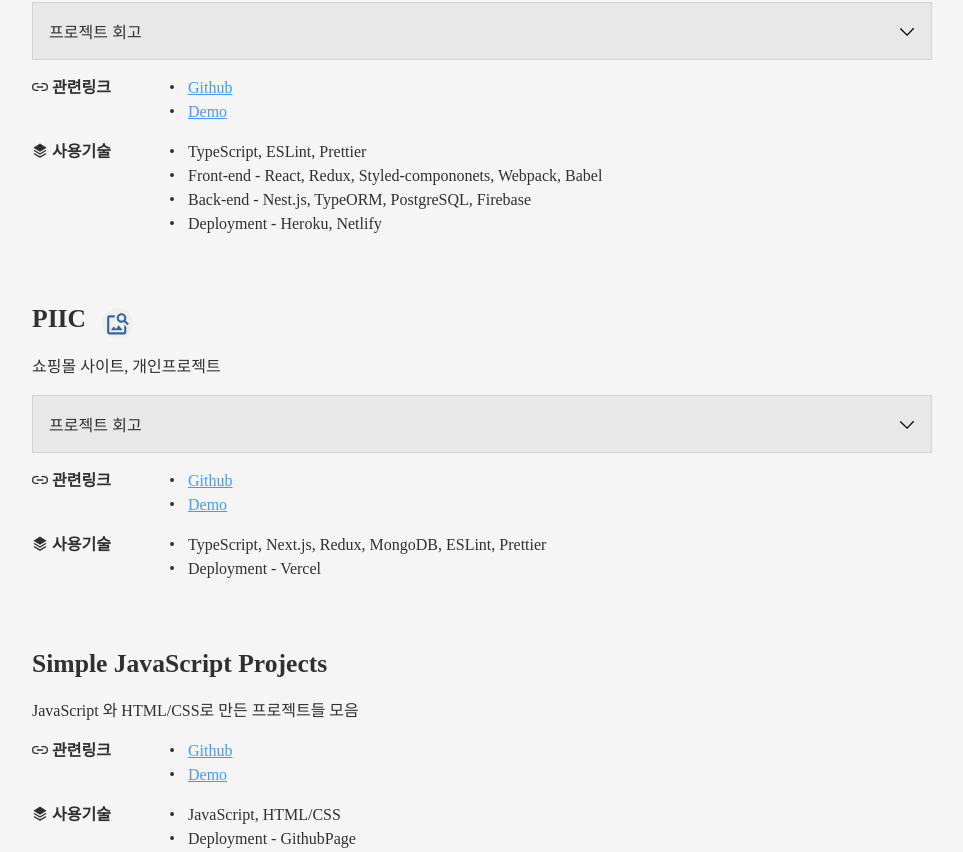
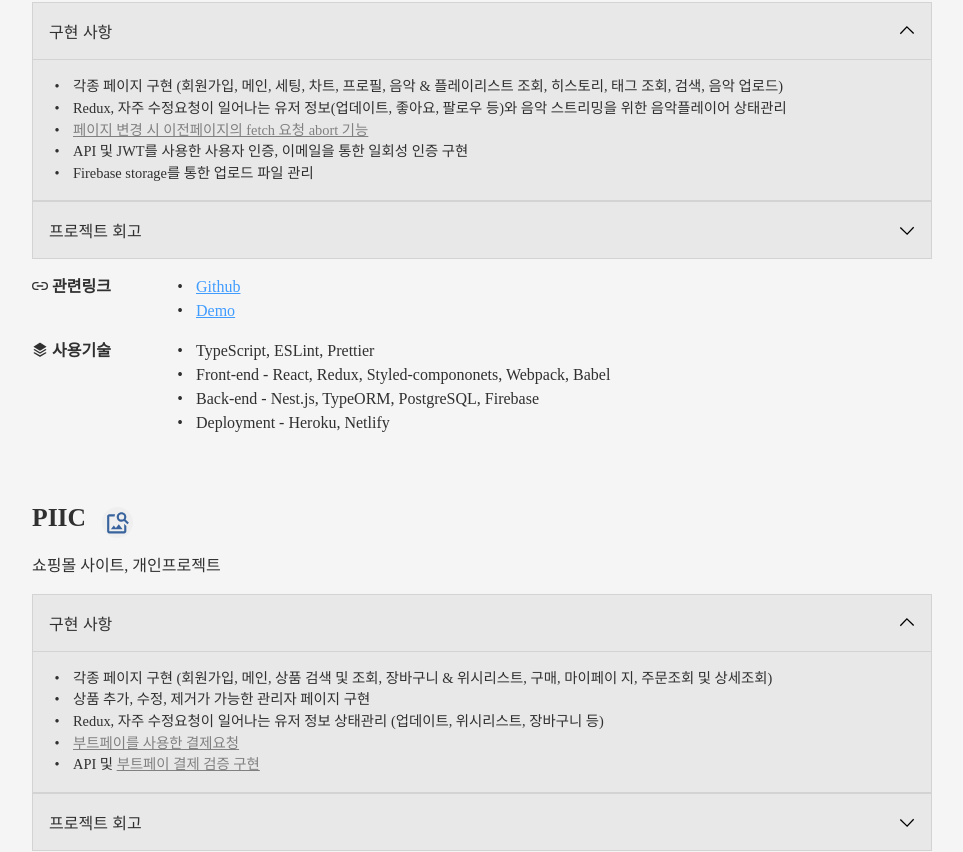
Before and after one commit to d0orHyeok/JangHyeok-profile, a React (Create React App) app: page / in a window 1280 px wide. Shown: the part 1020-1872 px from the top of the page, without its empty margins (158-1121 px from the left). Built offline with nearby package versions, Linux system fonts and the light colour scheme; a web font is replaced by a local one.

Commit message:
내용 추가 및 오타 수정

```diff
--- a/src/components/Content/Content.styled.ts
+++ b/src/components/Content/Content.styled.ts
@@ -46,7 +46,7 @@ export const BulletUl = styled.ul`
 
   & li {
     text-indent: -1rem;
-    margin-left: 1rem;
+    margin-left: 1.5rem;
 
     & > * {
       text-indent: 0;
@@ -88,8 +88,10 @@ export const Projects = styled(Section)`
       margin-bottom: 1rem;
     }
 
-    & .project-content-comment {
-      margin-bottom: 1rem;
+    & .project-content-item {
+      &:not(:last-child) {
+        margin-bottom: 1rem;
+      }
     }
   }
 `
@@ -117,3 +119,12 @@ export const PreviewButton = styled.button`
     background-color: rgba(57, 99, 157, 0.3);
   }
 `
+
+export const Link = styled.a`
+  color: gray;
+  transition: ease opacity 0.1s;
+
+  &:hover {
+    opacity: 0.6;
+  }
+`
--- a/src/components/Content/Content.tsx
+++ b/src/components/Content/Content.tsx
@@ -33,12 +33,32 @@ const Content = () => {
           </h2>
           <p className="project-desc">{`음악공유 스트리밍 사이트, 개인프로젝트`}</p>
           <div className="project-contents">
-            <Details
-              summary="프로젝트 회고"
-              className="project-content-comment"
-            >
-              {wave}
-            </Details>
+            <div className="project-content-item">
+              <Details summary="구현 사항" default={true}>
+                <S.BulletUl>
+                  <li>
+                    {`각종 페이지 구현 (회원가입, 메인, 세팅, 차트, 프로필, 음악 & 플레이리스트 조회, 히스토리, 태그 조회, 검색, 음악 업로드)`}
+                  </li>
+                  <li>
+                    {`Redux, 자주 수정요청이 일어나는 유저 정보(업데이트, 좋아요, 팔로우 등)와 음악 스트리밍을 위한 음악플레이어 상태관리`}
+                  </li>
+                  <li>
+                    <S.Link
+                      href="https://github.com/d0orHyeok/Wave/blob/master/client/src/routes/router.tsx#L26-L62"
+                      target="_blank"
+                    >
+                      페이지 변경 시 이전페이지의 fetch 요청 abort 기능
+                    </S.Link>
+                  </li>
+                  <li>
+                    API 및 JWT를 사용한 사용자 인증, 이메일을 통한 일회성 인증
+                    구현
+                  </li>
+                  <li>Firebase storage를 통한 업로드 파일 관리</li>
+                </S.BulletUl>
+              </Details>
+              <Details summary="프로젝트 회고">{wave}</Details>
+            </div>
             <ProjectLinks
               className="project-content-item"
               github="https://github.com/d0orHyeok/Wave"
@@ -67,12 +87,37 @@ const Content = () => {
           </h2>
           <p className="project-desc">{`쇼핑몰 사이트, 개인프로젝트`}</p>
           <div className="project-contents">
-            <Details
-              summary="프로젝트 회고"
-              className="project-content-comment"
-            >
-              {piic}
-            </Details>
+            <div className="project-content-item">
+              <Details summary="구현 사항" default={true}>
+                <S.BulletUl>
+                  <li>
+                    {`각종 페이지 구현 (회원가입, 메인, 상품 검색 및 조회, 장바구니 & 위시리스트, 구매, 마이페이 지, 주문조회 및 상세조회)`}
+                  </li>
+                  <li>{`상품 추가, 수정, 제거가 가능한 관리자 페이지 구현`}</li>
+                  <li>
+                    {`Redux, 자주 수정요청이 일어나는 유저 정보 상태관리 (업데이트, 위시리스트, 장바구니 등)`}
+                  </li>
+                  <li>
+                    <S.Link
+                      href="https://github.com/d0orHyeok/next-shopping/blob/master/components/OrderPage/section/Payment.jsx"
+                      target="_blank"
+                    >
+                      부트페이를 사용한 결제요청
+                    </S.Link>
+                  </li>
+                  <li>
+                    API 및{' '}
+                    <S.Link
+                      href="https://github.com/d0orHyeok/next-shopping/blob/master/pages/api/payment/validation.ts"
+                      target="_blank"
+                    >
+                      부트페이 결제 검증 구현
+                    </S.Link>
+                  </li>
+                </S.BulletUl>
+              </Details>
+              <Details summary="프로젝트 회고">{piic}</Details>
+            </div>
             <ProjectLinks
               className="project-content-item"
               github="https://github.com/d0orHyeok/next-shopping"
--- a/src/components/Content/data/comment.tsx
+++ b/src/components/Content/data/comment.tsx
@@ -1,25 +1,14 @@
-import styled from 'styled-components'
-
-const Link = styled.a`
-  color: gray;
-  transition: ease opacity 0.1s;
-
-  &:hover {
-    opacity: 0.6;
-  }
-`
+import { Link } from '../Content.styled'
 
 const wave = (
   <>
     {`배포까지 진행해본 두 번째 프로젝트입니다.
 
-TypeScript와 함께 처음으로 Babel, Webpack을 사용해 보았습니다. 기존에 사용해보지 않은 만큼 초기에 프로젝트 환경을 세팅하는데 어려움을 많이 겪기도 하였지만, 적용을 해보니 개발서버와 비교하면 로딩속도가 1.4배 정도 빨라진 것을 느낄 수 있어 Webpack에 대해서는 확실히 장점을 느낄 수 있었습니다.
+TypeScript와 함께 처음으로 Babel, Webpack을 사용해 보았습니다. 기존에 사용해보지 않은 만큼 초기에 프로젝트 환경을 세팅하는데 어려움을 많이 겪기도 하였지만, 적용을 해보니 개발서버와 비교하였을 때 로딩속도가 1.35배 가량 빨라져서 Webpack에 대해서는 확실히 장점을 느낄 수 있었습니다.
 
-본 프로젝트에서는 styled-components 또한 처음으로 사용해보았는데 확실히 다른 파일과 변수명이 겹쳐 영향을 끼치는 걱정을 안 하고 ThemeProvider로 공통적인 스타일을 사용하는 것과 props를 직접 전달하여 사용할 수 있는 부분들이 더 빠르고 편하게 개발하는 데 도움이 되었습니다. 다만 전체적인 페이지 스타일링에 있어 버튼들이나 padding, margin 등의 스타일들에도 theme을 사용하지 못한 부분이 아쉬웠습니다.
+CSS-In-JS 방식을 익히기 위해서 styled-components 사용해보았습니다. CSS-In-CSS 방식과 비교했을 때 classname이 겹쳐 다른 스타일에 영향을 주는 것에 대한 고민을 줄여주어 이전보다 빠르게 작업 할 수 있었습니다. ThemeProvider로 공통적인 스타일을 사용하는 것과 props를 직접 전달하여 사용할 수 있는 부분 또한 빠르고 편하게 개발하는 데 도움이 되었습니다.
 
-Redux state로 사용한 데이터들은 대부분 컴포넌트에 영향을 주는 유저정보와 음악플레이어의 상태를 관리하는 데 사용하였습니다.
-
-유저 인증방식은 Jwt인증 방식을 사용하여 클라이언트에서 로그인을 진행하면 access token과 refresh token을 서버로부터 받아오고 refresh token은 http-only 쿠키로 access token은 `}
+사용자 인증 방식은 Jwt인증 방식을 사용했습니다. 토큰의 저장은 Refresh token을 http-only cookie에 저장하였고 Access token은 클라이언트 쪽에 저장되었을 경우 탈취될 가능성을 피하기 위해`}
     {
       <Link
         href="https://github.com/d0orHyeok/wave-client-production/blob/master/src/api/Axios.ts#L61"
@@ -38,34 +27,23 @@ Redux state로 사용한 데이터들은 대부분 컴포넌트에 영향을 주
       </Link>
     }
     {`으로 refresh token을 사용한 access token을 재발급요청을 하여 인증상태를 유지할 수 있도록 하였습니다.
-토큰인증 방식에 대해 알아갈 수 있어 좋았지만, 복수의 access token이 발급되었을 경우와 refresh token이 탈취되었을 때 대한 방비가 부족한 것 등의 부분들은 다음에 개선해 나가고자 합니다.
+사용자 인증을 구현하며 토큰인증 방식에 대해 알아갈 수 있어 좋았습니다. 아쉬운 것으로는 복수의 access token이 발급되었을 경우와 refresh token이 탈취되었을 때 등의 문제들에대해 고민해보지 못한 부분이 아쉬웠습니다. 이러한 부분은 다음에 고민해서 프로젝트에 적용하거나 다음 프로젝트에서 적용해 개선하고자 합니다.
 
-이번 프로젝트는 TypeScript로 진행한 두 번째 프로젝트인 만큼 보다 TypeScript를 사용한 개발에 익숙해질 수 있었습니다. 그리고 개발에 숙달된 만큼 이전에 신경 쓰지 못했던 반복적으로 작성하던 코드나 컴포넌트를 줄이고 재사용성 있는 컴포넌트를 만드는 것과 파일과 코드의 양이 많은 만큼 코드분석을 위한 주석을 작성하는 부분이 중요하고 앞으로 신경 써야겠다고 생각하게 해준 프로젝트였습니다.`}
+TypeScript로 진행한 두 번째 프로젝트인 만큼 보다 TypeScript를 사용한 개발에 익숙해질 수 있었습니다. 아직도 제네릭을 다루는 부분이나 TypeScript로 미리 type을 확인할 수 있어 주석작성에 신경쓰지 못한 부분이 아쉬웠고 앞으로의 개발에서 신경써야겠다고 느끼게해준 프로젝트였습니다.`}
   </>
 )
 
 const piic = (
   <>
-    {`TypeScript와 Next.js를 처음 사용해보았던 프로젝트입니다. 주제를 쇼핑몰로 선정했던 만큼 SEO에 신경 써서 쇼핑몰정보 상품정보 등이 잘 노출되길 바랐고 그에 따라 SSR을 지원해주는 Next.js를 사용하게 되었습니다.
+    {`TypeScript를 처음으로 사용하며 type, interface 들을 정의하고 사용하는 부분이 미숙하여 초기 개발속도는 더뎠지만 조금씩 익숙해지면서 변수나 함수의 결괏값을 타입으로 편하게 확인하고 자동완성기능을 사용하면서 장점들을 느낄 수 있었습니다.
 
-TypeScript, Next.js를 사용한 개발이 처음이다 보니 아무래도 어려움을 많이 겪었던 프로젝트입니다.
+주제를 쇼핑몰로 선정했던 만큼 SEO에 신경 써서 쇼핑몰정보 상품정보 등이 잘 노출되길 바랐고 그에 따라 SSR을 지원해주는 Next.js를 사용하게 되었습니다.
+Next.js가 React를 기반으로 하다보니 이질감없이 개발을 할 수 있었고 Next.js 폴더라우팅 기능을 통해 페이지와 API 라우팅을 할 때 편리함을 느낄 수 있었습니다. 처음 Next.js의 사용이다보니 SSR 페이지에서 페이지가 보여지기 전에 데이터를 요청하고 사용자 정보에 따라 페이지를 redirect 하는 과정, Next.js에 내장된 API기능을 사용해 DB와 연결하여 구현하는 과정에서 어려움을 겪기도 했지만 공식문서의 자료를 보고 익히는 것에 오류에 대한 디버깅과정에 보다 익숙해질 수 있어 좋았습니다.
 
-TypeScript를 사용하며 type, interface 들을 정의하고 파일로 만드는 과정이나 제네릭을 사용하는 부분들이 특히나 어려웠지만 조금씩 익숙해지면서 변수나 함수의 결괏값을 타입으로 편하게 확인하고 자동완성기능을 사용하면서 장점들을 느낄 수 있었습니다.
+다만 별도의 서버를 두지 않고 Next.js 내장 기능을 통해 서버를 구현한 점과 사용자 인증과정을 NextAuth 라이브러리를 제대로 이해하지 못하고 사용한 것과 해당 라이브러리의 소셜로그인 기능을 사용하지 못한 부분들이 아쉬웠습니다.
 
-Next·dis를Next.js를 사용하며 편하게 SSR 개발을 진행하고 페이지와 API 라우팅을 할 때 편리함을 느낄 수 있었습니다. SSR 페이지에서 유저 정보에 따라 페이지를 redirect 하는 과정이나 Next.js의 API기능을 사용해 DB와 연동하여 구현하는 것, `}
-    {
-      <Link
-        href="https://github.com/d0orHyeok/next-shopping/blob/master/components/OrderPage/section/Payment.jsx"
-        target="_blank"
-      >
-        {`결제API(부트페이)`}
-      </Link>
-    }
-    {`를 이용한 결제서비스 구현 등의 부분들에서 많은 시행착오를 거쳐 개발하며 실력을 쌓을 수 있어 좋았습니다.
-다만 별도의 서버를 두지 않고 Next.js 내장 기능을 통해 서버를 구현한 점과 유저 인증과정을 NextAuth 라이브러리를 제대로 이해하지 못하고 사용한 것과 해당 라이브러리의 소셜로그인 기능을 사용하지 못한 부분들이 아쉬웠습니다.
-
-배포과정에서도 많은 문제가 있었지만 크게 두 가지가 기억에 남았습니다.
-API서버와 클라이언트가 같이 배포되는 Next.js에서 쿠키가 공유되어 로그인 상태가 공유되었던 치명적인 오류(A 사용자가 로그인했을 때 다른 컴퓨터에서 B 사용자가 접속해도 A 사용자로 로그인되었었음)와 SSR 과정에서 유저 인증을 하는데 소요되는 시간이 10초 이상으로 길어 페이지 접속을 못 했던 것이 가장 고생했던 것들이었습니다. 두 가지 문제 모두 백엔드와도 연관되어있어 미숙해서 생긴 문제이긴 했지만, 보안 측면에서 중요한 인증 관련 부분인 만큼 더욱 알아보고 신경 써서 개발해야겠다고 느끼게 해준 프로젝트였습니다.`}
+프로젝트를 돌아보았을 때 가장 아쉬웠던 부분은 사용자 인증을 구현하는 부분이었습니다.
+처음에는 Next.js의 API를 사용해 JWT를 사용한 유저인증을 구현하였지만 쿠키가 공유되어 로그인 상태가 공유되었던 치명적인 오류(A 사용자가 로그인했을 때 다른 컴퓨터에서 B 사용자가 접속해도 A 사용자로 로그인되었었음)와 SSR 페이지에서 사용자 인증을 확인하는데 시간이 너무 오래걸리는 문제가 발생했습니다. 위 문제를 해결하려 했지만 결국 해결방안을 찾지 못해 NextAuth 라이브러리를 사용해서 대체 하였습니다. 그 당시에 인증방식에 대해 제대로 알지 못했던 부분과 NextAuth 라이브러리를 잘 활용하지 못한부분(ex:소셜로그인 기능)이 아쉬움에 남습니다.`}
   </>
 )
 
--- a/src/components/Content/sections/ProjectItem.tsx
+++ b/src/components/Content/sections/ProjectItem.tsx
@@ -5,10 +5,6 @@ import { BulletUl } from '../Content.styled'
 import { RiStackFill } from 'react-icons/ri'
 
 const ProjectItem = styled.div`
-  &:not(:last-child) {
-    margin-bottom: 1rem;
-  }
-
   display: flex;
   align-items: flex-start;
 
--- a/src/components/Details/index.tsx
+++ b/src/components/Details/index.tsx
@@ -40,10 +40,16 @@ const Summary = styled.button`
 
 interface DeatilsProps extends React.HTMLAttributes<HTMLDivElement> {
   summary?: string
+  default?: boolean
 }
 
-const Details = ({ summary, children, ...props }: DeatilsProps) => {
-  const [open, setOpen] = useState(false)
+const Details = ({
+  summary,
+  default: defaultOpen,
+  children,
+  ...props
+}: DeatilsProps) => {
+  const [open, setOpen] = useState(Boolean(defaultOpen))
 
   return (
     <div {...props}>
--- a/src/components/Header/Header.tsx
+++ b/src/components/Header/Header.tsx
@@ -8,8 +8,8 @@ import {
 } from 'react-icons/fa'
 import { AiOutlineMail } from 'react-icons/ai'
 
-const introduceText = `반복을 줄이고 응집도를 높여나가는 개발을 좋아합니다.
-개발자와 사용자에게 최적의 경험을 전달해주는 것을 지향합니다.`
+const introduceText = `가독성있는 코드를 작성하고 반복을 줄이는 개발을 좋아합니다.
+사용자와 개발자에게 최적의 경험을 전달해주는 것을 지향합니다.`
 
 const Header = () => {
   const [eng, setEng] = useState(false)
```
